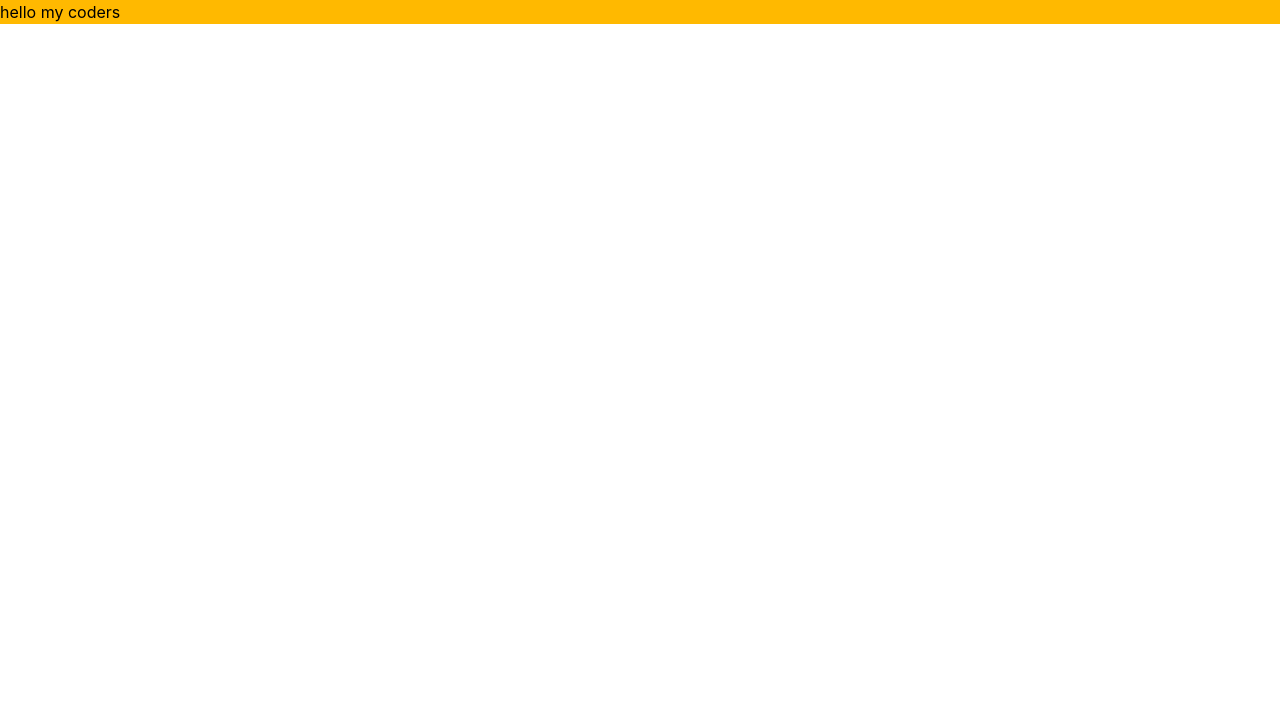
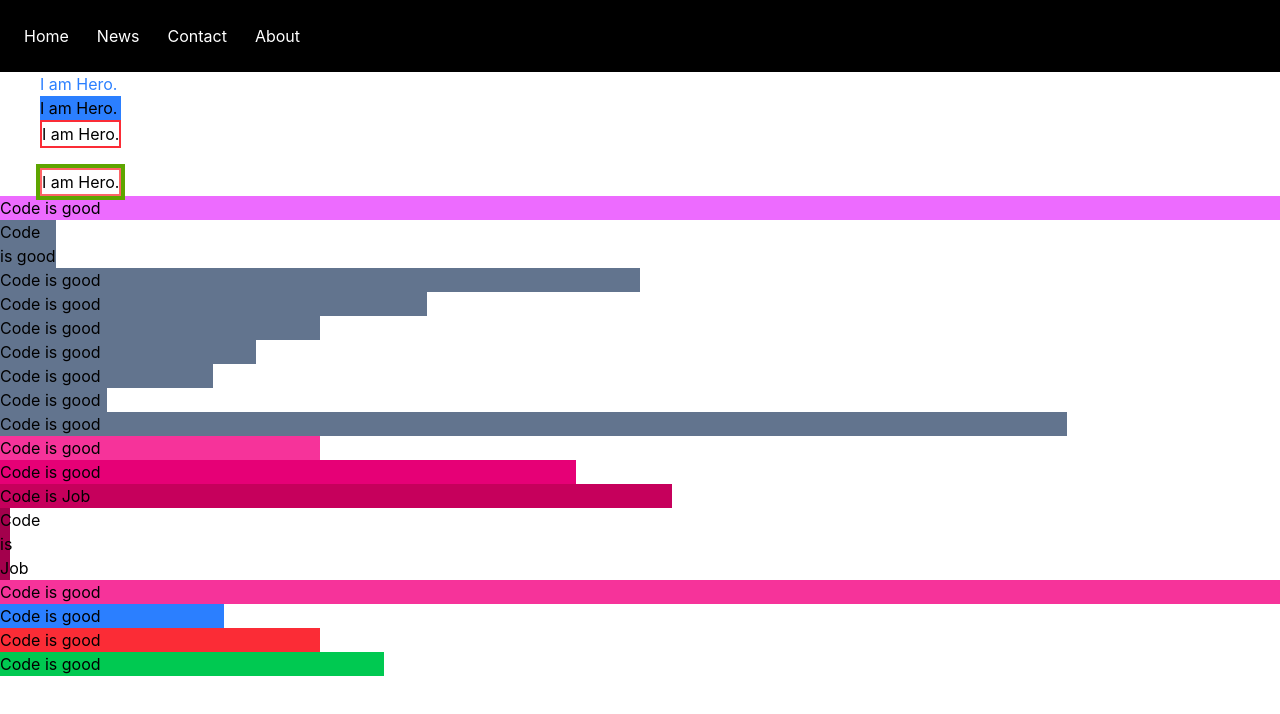
Before and after one commit to md-rayhan-shorif/Tailwind, a React (Vite) app: page / in a window 1280 px wide. Shown: the top 714 px of the page. Built offline with nearby package versions, Linux system fonts and the light colour scheme.

Commit message:
Size in Width

```diff
--- a/src/App.jsx
+++ b/src/App.jsx
@@ -3,15 +3,18 @@ import reactLogo from './assets/react.svg'
 import viteLogo from './assets/vite.svg'
 import heroImg from './assets/hero.png'
 import './App.css'
+import Header from './topics/Header'
+import Colors from './topics/Colors'
+import Size from './topics/Size'
 
 function App() {
 
 
   return (
     <>
-      <div className=' bg-amber-400  w-1/'>
-        hello my coders
-      </div>
+      <Header/>
+      <Colors/>
+      <Size/>
     </>
   )
 
--- a/src/topics/Colors.jsx
+++ b/src/topics/Colors.jsx
@@ -7,7 +7,7 @@ const Colors = () => {
       <p className=' text-blue-500' >I am Hero.</p>
       <p className=' bg-blue-500' >I am Hero.</p>
       <p className='  border-solid border-red-500 border-2' >I am Hero.</p>
-      <p className= ' outline-lime-600 outline outline-4 mt-5 border-2 border-red-400 ' >I am Hero.</p>
+      <p className= ' outline-lime-600  outline-4 mt-5 border-2 border-red-400 ' >I am Hero.</p>
     </div>
   )
 }
--- a/src/topics/Size.jsx
+++ b/src/topics/Size.jsx
@@ -17,7 +17,10 @@ const Size = () => {
 
     {/* size in XL range */}
     <div className=' bg-pink-500 w-xs'> Code is good</div>
-    <div className=' bg-pink-500 w-xl '> Code is good</div>
+    <div className=' bg-pink-600 w-xl '> Code is good</div>
+    <div className=' bg-pink-700 w-2xl '> Code is Job</div>
+    {/* size in px  but not recommended*/}
+    <div className=' bg-pink-800 w-[10px] '> Code is Job</div>
 
 
     <div className=' bg-pink-500 w-full'> Code is good</div>
```
